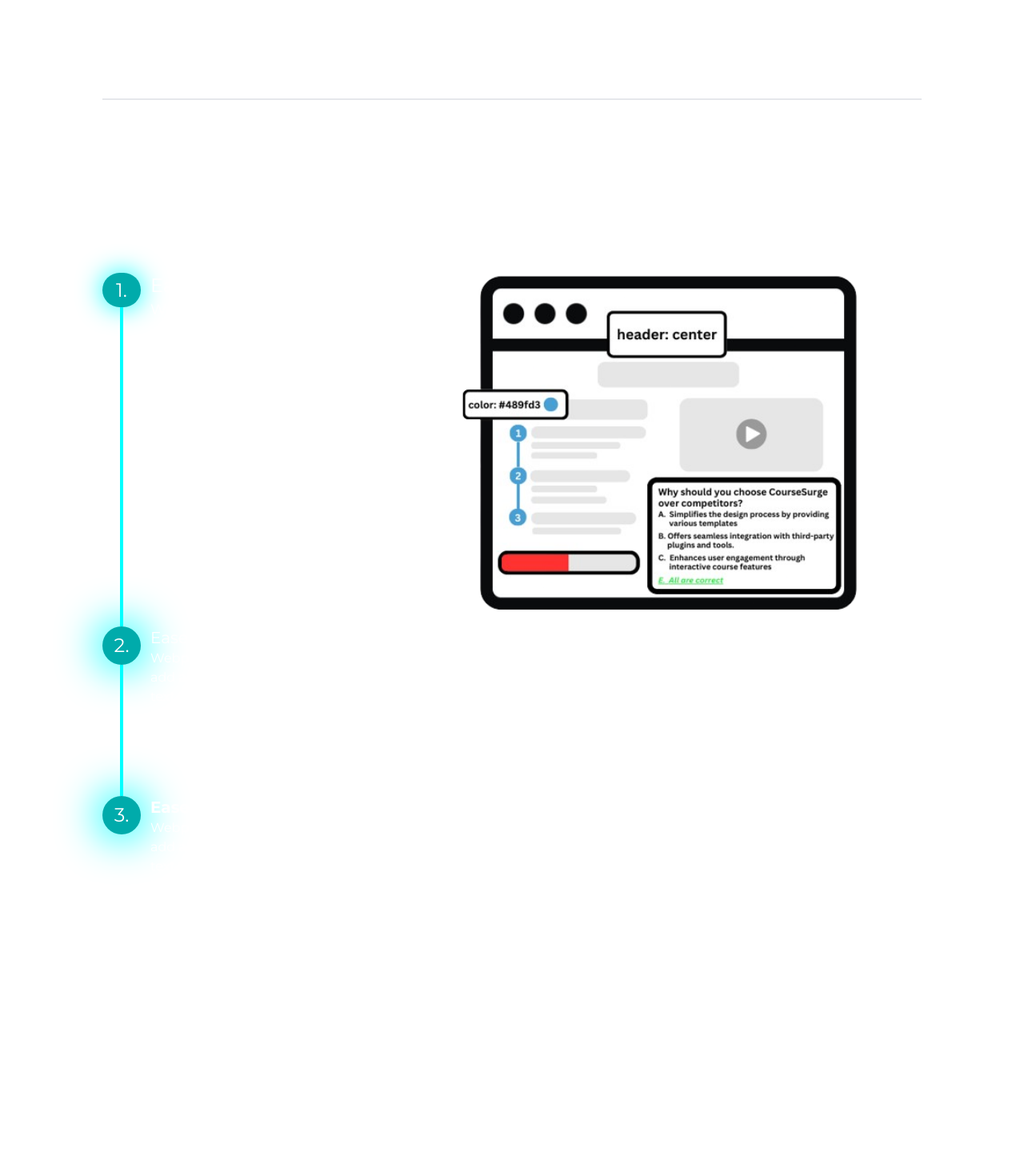
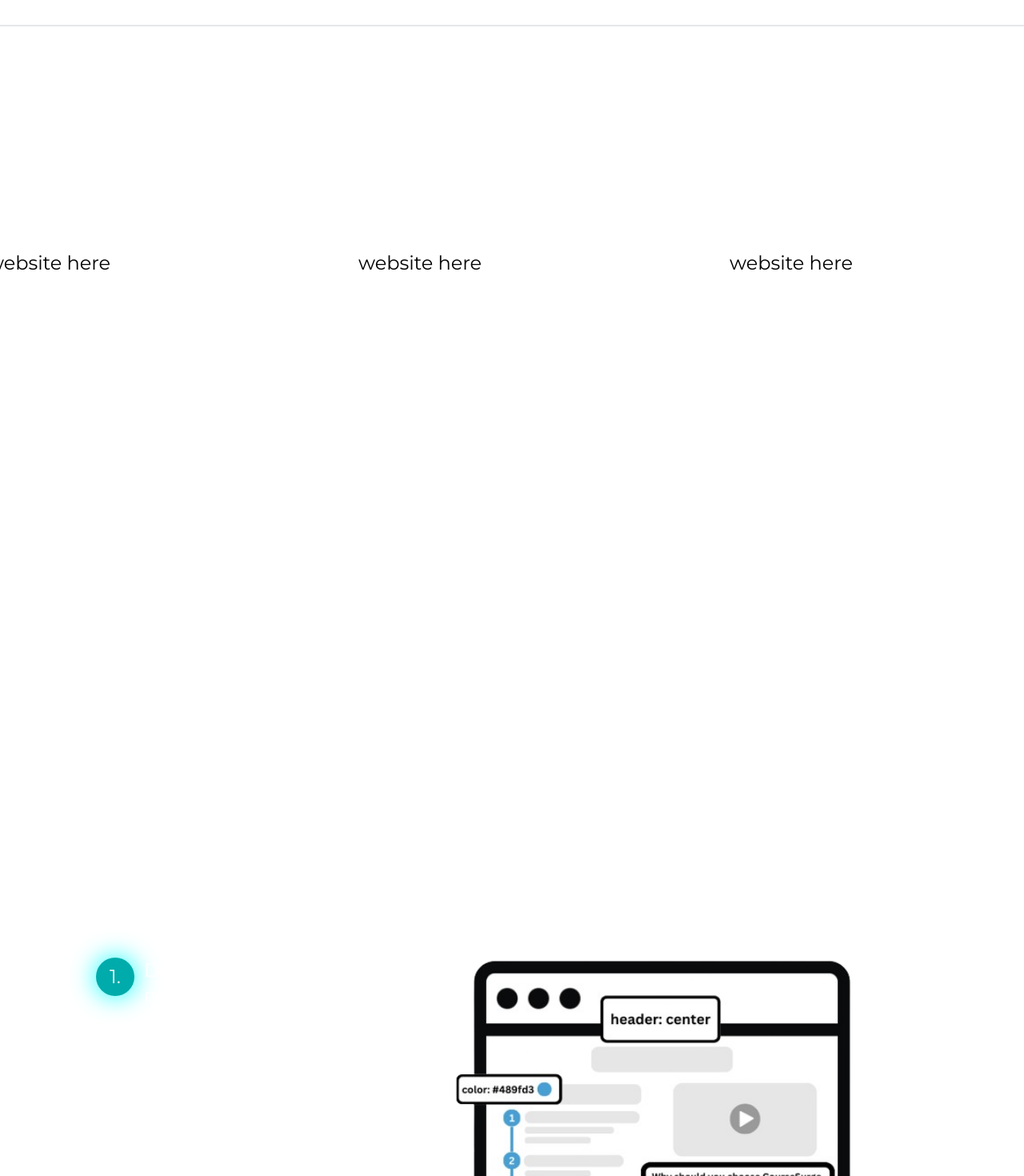
Before and after one commit to parabel1um/LuminousPages, a Next.js app: page / in a window 1280 px wide. Shown: the part 1040-2510 px from the top of the page at 80% size. Built offline with nearby package versions, Linux system fonts and the light colour scheme; no server answers.

Commit message:
added breakpoints to the scrolling animation, added a new section

```diff
--- a/app/page.js
+++ b/app/page.js
@@ -73,13 +73,53 @@ export default function Home() {
         const height = rect.height;
         const windowHeight = window.innerHeight;
 
-        if (top > 0 && top < window.innerHeight * 0.85) {
+        let multiplierScreen;
+        let multiplierArea;
+
+        if (windowHeight > 2500) {
+          multiplierScreen = 1.6;
+          multiplierArea = 0.55;
+        } else if (windowHeight > 2200) {
+          multiplierScreen = 1.7;
+          multiplierArea = 0.6;
+        } else if (windowHeight > 2000) {
+          multiplierScreen = 1.8;
+          multiplierArea = 0.63;
+        } else if (windowHeight > 1800) {
+          multiplierScreen = 1.9;
+          multiplierArea = 0.65;
+        } else if (windowHeight > 1600) {
+          multiplierScreen = 2.0;
+          multiplierArea = 0.7;
+        } else if (windowHeight > 1440) {
+          multiplierScreen = 2.2;
+          multiplierArea = 0.75;
+        } else if (windowHeight > 1280) {
+          multiplierScreen = 2.4;
+          multiplierArea = 0.8;
+        } else if (windowHeight > 1080) {
+          multiplierScreen = 2.5;
+          multiplierArea = 0.8;
+        } else if (windowHeight > 900) {
+          multiplierScreen = 2.6;
+          multiplierArea = 0.85;
+        } else if (windowHeight > 720) {
+          multiplierScreen = 2.7;
+          multiplierArea = 0.9;
+        } else {
+          multiplierScreen = 3.4;
+          multiplierArea = 1.0;
+        }
+
+        if (top > 0 && top < window.innerHeight * multiplierArea) {
           currentIndex = index;
           const scrollPercentage = Math.min(
             100,
             Math.max(
               0,
-              (((windowHeight - top) * 2.15) / (windowHeight + height)) * 100
+              (((windowHeight - top) * multiplierScreen) /
+                (windowHeight + height)) *
+                100
             ) // added margin
           );
 
@@ -111,7 +151,7 @@ export default function Home() {
 
   return (
     <main className="flex flex-col items-center justify-between min-h-screen main left-0">
-      <div class="fixed top-0 z-[-2] h-screen w-screen bg-[#000000] bg-[radial-gradient(#ffffff33_1px,#00091d_1px)] bg-[size:20px_20px]"></div>
+      <div className="fixed top-0 z-[-2] h-screen w-screen bg-[#000000] bg-[radial-gradient(#ffffff33_1px,#00091d_1px)] bg-[size:20px_20px]"></div>
       <nav className="w-full flex justify-center fixed top-0">
         <div className="max-w-[1300px] flex justify-between w-full gap-5 p-2 px-7">
           <div className="flex items-center">
@@ -239,8 +279,8 @@ export default function Home() {
           </span>
         </h1>
       </section>
-      <section className="relative top-96 flex flex-col gap-28">
-        <section>
+      <section className="relative top-96 flex flex-col">
+        <section className="justify-center flex">
           {" "}
           <div className="max-w-[1100px] pb-12 z-40 flex flex-col justify-center">
             <h1 className="font-semibold justify-center lg:text-4xl text-2xl mt-28 mb-12 tracking-tight animate-text-gradient inline-flex bg-gradient-to-r from-neutral-900 via-slate-500 to-neutral-500 bg-[200%_auto] bg-clip-text leading-tight text-transparent dark:from-neutral-100 dark:via-slate-400 dark:to-neutral-400">
@@ -253,12 +293,33 @@ export default function Home() {
                 monetize their digital content.
               </span>{" "}
               With its intuitive designer, you can quickly create professional
-              courses and websites. Seamlessly manage your content and
-              effortlessly convert your audience into paying subscribers.
+              courses and websites. Seamlessly manage your content and convert
+              your audience into paying subscribers.
             </p>
           </div>
         </section>
-        <div className="border-b-2"></div>
+        <div className="border-b-2 mb-32 mt-5"></div>
+        <div className="mb-40">
+          <div className="flex flex-col items-center">
+            <h1 className="text-white lg:text-3xl text-xl mb-16">
+              Examples of websites you can create
+            </h1>
+            <div className="flex gap-20">
+              <div className="flex flex-col items-center justify-center w-96 h-[42rem]">
+                <h1 className="text-white mb-5">Blog</h1>
+                <div className="bg-white w-full h-full">website here</div>
+              </div>
+              <div className="flex flex-col items-center justify-center w-96 h-[42rem]">
+                <h1 className="text-white mb-5">Course</h1>
+                <div className="bg-white w-full h-full">website here</div>
+              </div>
+              <div className="flex flex-col items-center justify-center w-96 h-[42rem]">
+                <h1 className="text-white mb-5">About page</h1>
+                <div className="bg-white w-full h-full">website here</div>
+              </div>
+            </div>
+          </div>
+        </div>
         <section
           className="text-white w-full flex items-center justify-center"
           id="features"
@@ -287,19 +348,20 @@ export default function Home() {
                 </div>
                 <div className="flex flex-col pb-4">
                   <h1
-                    className={`text-2xl  ${
+                    className={`text-2xl mb-1  ${
                       hoveredIndex === 0 ? "font-bold" : ""
                     }`}
                   >
-                    Ease of Use
+                    Design
                   </h1>
-                  <p className="text-lg w-[24rem]">
-                    Webpages consist of sections in which you can add all sorts
-                    of content such as videos, audios, text, images, quizzes. We
-                    also provide seamless integration with Stripe payments,
-                    subscriptions, analytics. Choose one of our market-optimized
-                    templates, then add your own content by customizing it with
-                    our designer.
+
+                  <p className="text-lg w-[24rem] tracking-tight">
+                    Begin by choosing one of our market-optimized templates,
+                    then add your own content by customizing it with our
+                    designer. Webpages consist of sections in which you can add
+                    all sorts of content such as videos, audios, text, images,
+                    and quizzes. Our designer was created to be user-friendly
+                    without compromising personalization.
                   </p>
                 </div>
                 <Image
@@ -333,15 +395,11 @@ export default function Home() {
                       hoveredIndex === 1 ? "font-bold" : ""
                     }`}
                   >
-                    Ease of Use
+                    Integrate
                   </h1>
                   <p className="text-base w-[24rem]">
-                    Webpages consist of sections in which you can add all sorts
-                    of content such as videos, audios, text, images, quizzes. We
-                    also provide seamless integration with Stripe payments,
-                    subscriptions, analytics. Choose one of our market-optimized
-                    templates, then add your own content by customizing it with
-                    our designer.
+                    We provide seamless integration with Stripe payments,
+                    subscriptions, analytics.
                   </p>
                 </div>
                 <div className="ml-8"></div>
--- a/styles/global.css
+++ b/styles/global.css
@@ -43,3 +43,7 @@ body {
   -moz-box-shadow: 0px 0px 50px 7px rgba(0, 255, 255, 0.9);
   box-shadow: 0px 0px 50px 7px rgba(0, 255, 255, 0.9);
 }
+
+.underlined-element-white {
+  @apply font-bold underline decoration-amber-500 decoration-dashed decoration-[3px] underline-offset-4;
+}
```
Also changed, not shown: public/CourseSurge-white.png (added).
